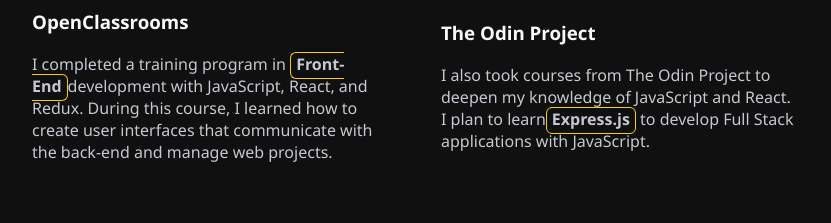
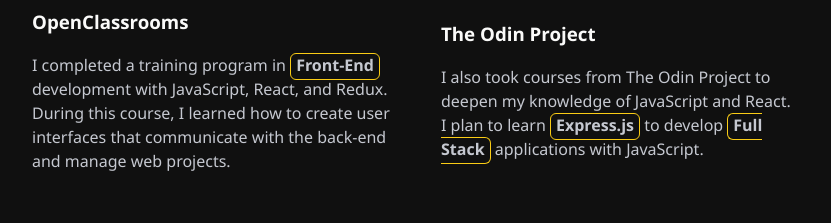
Before and after one commit to christopher-cornet/OC-P12, a React (Vite) app: page / in a window 1280 px wide. Shown: the part 1853-2076 px from the top of the page, without its empty margins (224-1055 px from the left). Built offline with nearby package versions, Linux system fonts and the light colour scheme.

Commit message:
Education description

```diff
--- a/src/App.css
+++ b/src/App.css
@@ -82,6 +82,11 @@
   svg {
     height: 50px;
     width: 50px;
+    transition: 300ms;
+  }
+
+  svg:hover {
+    scale: 1.1
   }
 
   span {
@@ -104,10 +109,18 @@
   img {
     height: 50px;
     width: 50px;
+    transition: 300ms;
   }
 
-  & > div {
+  img:hover {
+    scale: 1.1
+  }
+
+  div {
     flex: 1;
+    p {
+      line-height: 24px;
+    }
   }
 
   span {
--- a/src/App.jsx
+++ b/src/App.jsx
@@ -83,8 +83,8 @@
               </a>
               <h3>PHP</h3>
               <p>
-                Additionally, I have utilized <span>PHP</span> and
-                <span>mySQL</span> to build robust backends for my websites.
+                Additionally, I have utilized <span>PHP</span> and <span>mySQL</span> to
+                build robust backends for my websites.
               </p>
             </div>
           </section>
@@ -101,10 +101,10 @@
               </a>
               <h3>OpenClassrooms</h3>
               <p>
-                I completed a training program in <span>Front-End</span>
-                development with JavaScript, React, and Redux. During this course,
-                I learned how to create user interfaces that communicate with the
-                back-end and manage web projects.
+                I completed a training program in <span>Front-End</span> development
+                with JavaScript, React, and Redux. During this course, I learned
+                how to create user interfaces that communicate with the back-end and
+                manage web projects.
               </p>
             </div>
             <div>
@@ -114,8 +114,8 @@
               <h3>The Odin Project</h3>
               <p>
                 I also took courses from The Odin Project to deepen my knowledge
-                of JavaScript and React. I plan to learn
-                <span>Express.js</span> to develop Full Stack applications with JavaScript.
+                of JavaScript and React. I plan to learn <span>Express.js</span> to
+                develop <span>Full Stack</span> applications with JavaScript.
               </p>
             </div>
           </section>
```
